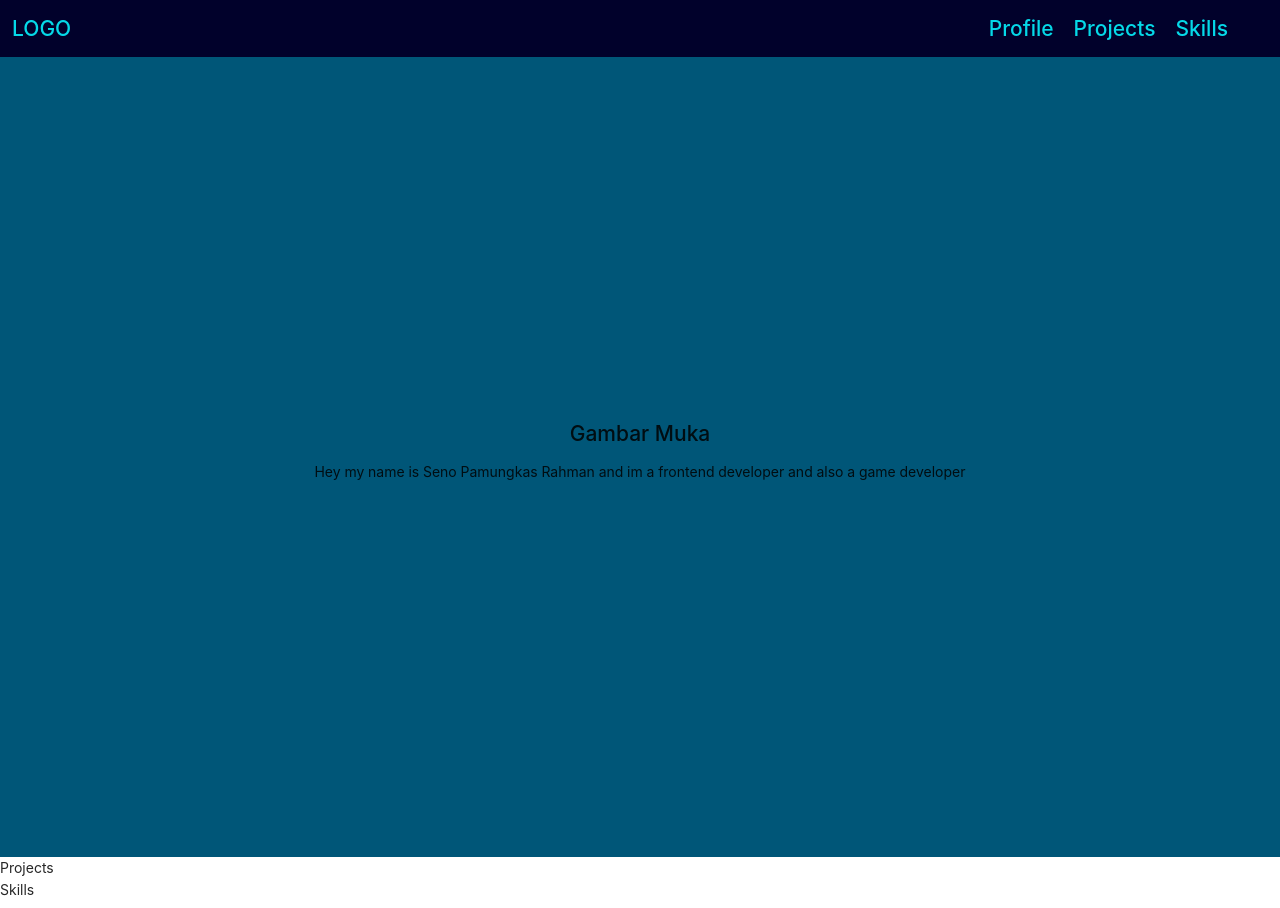
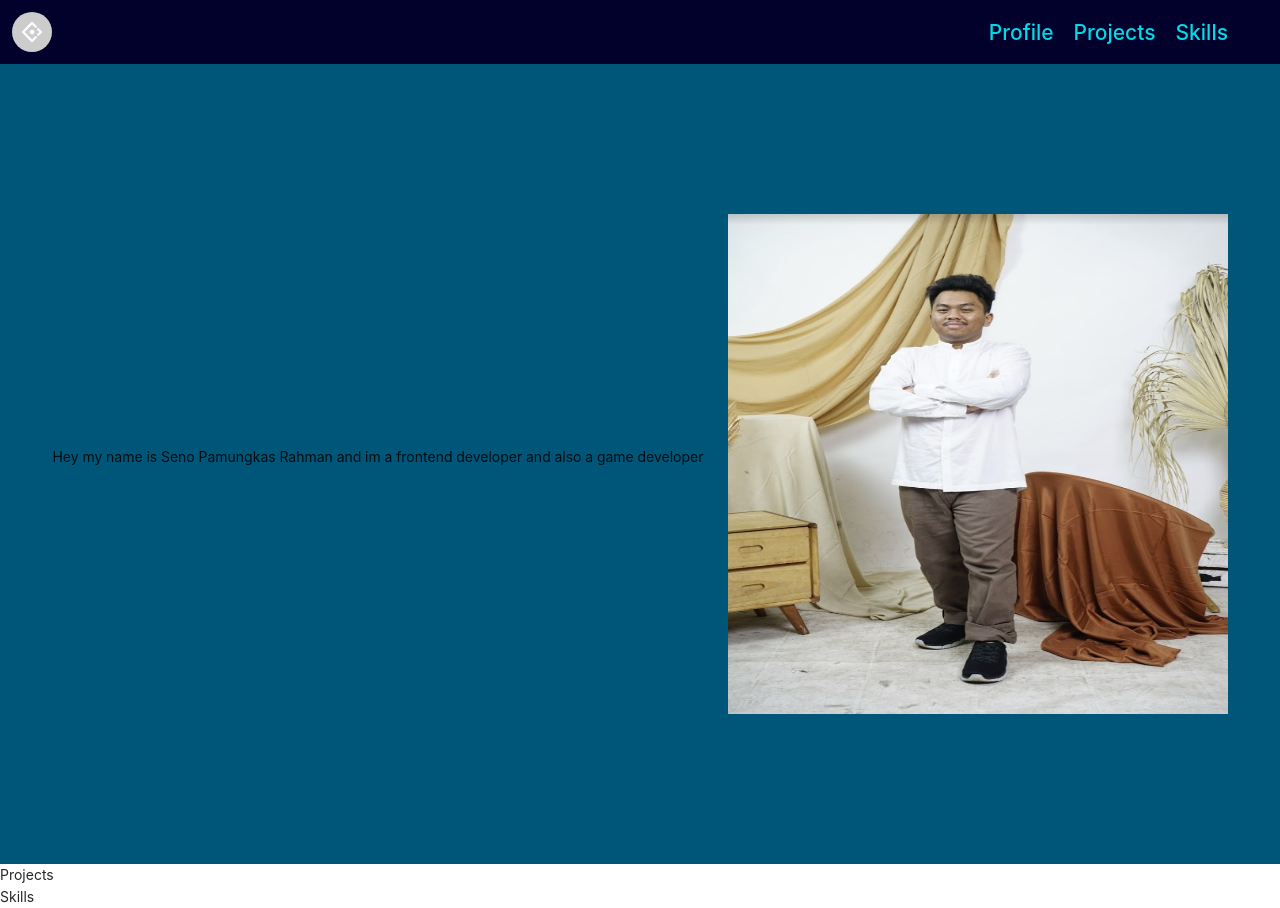
Before and after one commit to cattyman919/portfolio, a Next.js app: page / in a window 1280 px wide. Built offline with nearby package versions, Linux system fonts and the light colour scheme.

Commit message:
Added profile picture

```diff
--- a/src/app/Navbar/index.tsx
+++ b/src/app/Navbar/index.tsx
@@ -1,9 +1,11 @@
 import React from 'react';
+import { AntDesignOutlined } from '@ant-design/icons';
+import { Avatar } from 'antd';
 const Navbar = () => {
   return (
     <div className="flex items-center justify-between w-full p-3 bg-cyberpunk-5 ">
       <div>
-        <h2 className="m-0 text-cyberpunk-3">LOGO</h2>
+        <Avatar size={40} icon={<AntDesignOutlined />} />
       </div>
       <div className="flex items-center justify-between gap-5 mr-10 ">
         <h2 className="m-0 border-0 border-b-4 cursor-pointer hover:border-solid border-cyberpunk-1 text-cyberpunk-3">
--- a/src/app/Profile/index.tsx
+++ b/src/app/Profile/index.tsx
@@ -1,13 +1,19 @@
 import React from 'react';
-
+import Image from 'next/image';
+import ProfilePic from '@images/SenoOofProfile.jpeg';
 const Profile = () => {
   return (
-    <div className="flex flex-col items-center justify-center w-full h-screen bg-cyberpunk-4">
-      <h2>Gambar Muka</h2>
+    <div className="flex items-center justify-center w-full h-screen gap-6 bg-cyberpunk-4">
       <p>
         Hey my name is Seno Pamungkas Rahman and im a frontend developer and
         also a game developer
       </p>
+      <Image
+        src={ProfilePic}
+        alt="Profile Picture of Seno"
+        width={500}
+        height={500}
+      />
     </div>
   );
 };
--- a/tsconfig.json
+++ b/tsconfig.json
@@ -21,7 +21,9 @@
       "@components/*": ["src/shared/components/*"],
       "@interfaces/*": ["src/shared/interfaces/*"],
       "@utils/*": ["src/shared/utils/*"],
-      "@styles/*": ["src/shared/styles/*"]
+      "@styles/*": ["src/shared/styles/*"],
+      "@images/*": ["assets/images/*"],
+      "@icons/*": ["assets/icons/*"]
     }
   },
   "include": ["next-env.d.ts", "**/*.ts", "**/*.tsx"],
```
Also changed, not shown: assets/images/SenoOofProfile.jpeg (added).
